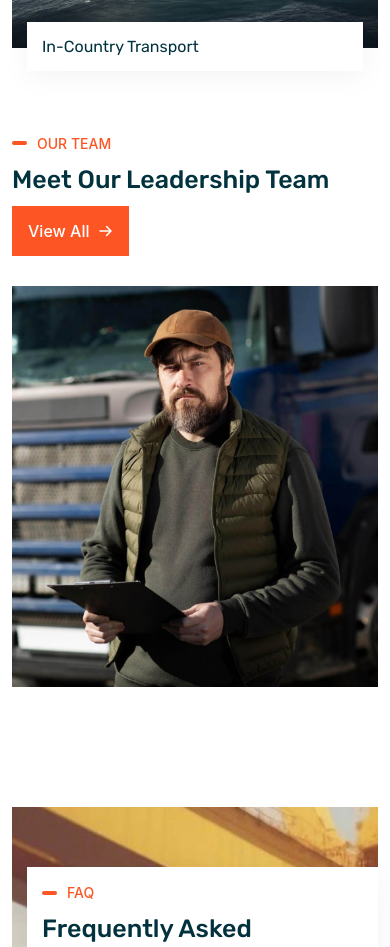
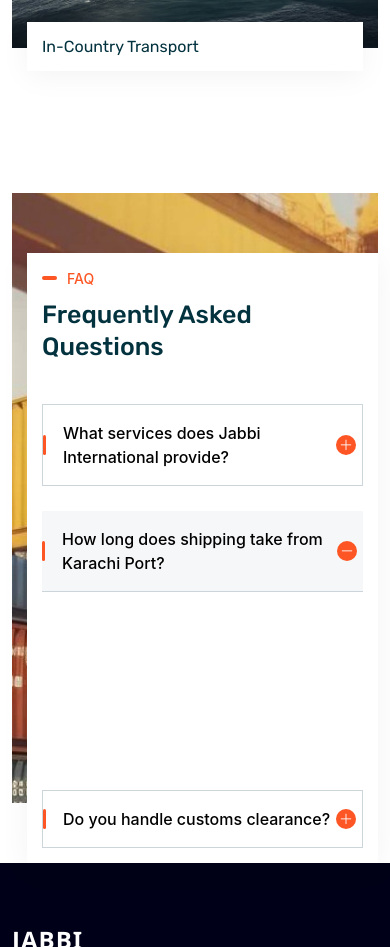
Before and after one commit to Umar-Gul-07/Fright-transportation, a React (Create React App) app: page / in a window 390 px wide. Shown: the part 4600-5547 px from the top of the page. Built offline with nearby package versions, Linux system fonts and the light colour scheme; the HTML template or start-up script is replaced by a standard one.

Commit message:
Remove CEO section completely from Home page - CEO section only on About page

```diff
--- a/src/Pages/Home.jsx
+++ b/src/Pages/Home.jsx
@@ -533,98 +533,6 @@ const Home = () => {
         </div>
       </div>
 
-      <div className="team-area pb-75">
-        <div className="container">
-          <div className="main-max-width mx-auto">
-            <div className="team-section-title">
-              <div
-                className="row align-items-center"
-                data-cue="slideInUp"
-                data-show="true"
-                style={{
-                  animationName: "slideInUp",
-                  animationDuration: "600ms",
-                  animationTimingFunction: "ease",
-                  animationDelay: "0ms",
-                  animationDirection: "normal",
-                  animationFillMode: "both"
-                }}
-              >
-                <div className="col-lg-8 col-sm-8">
-                  <div className="section-title">
-                    <span className="d-block sub-title position-relative">
-                      Our Team
-                    </span>
-                    <h2>Meet Our Leadership Team</h2>
-                  </div>
-                </div>
-                <div className="col-lg-4 col-sm-4">
-                  <Link className="default-btn style-1" to="/about">
-                    View All
-                    <i className="ph-bold ph-arrow-right" />
-                  </Link>
-                </div>
-              </div>
-            </div>
-            <div
-              className="row justify-content-center"
-              data-cues="fadeIn"
-              data-disabled="true"
-            >
-              <div
-                className="col-lg-4 col-sm-6"
-                data-cue="fadeIn"
-                data-show="true"
-                style={{
-                  animationName: "fadeIn",
-                  animationDuration: "600ms",
-                  animationTimingFunction: "ease",
-                  animationDelay: "0ms",
-                  animationDirection: "normal",
-                  animationFillMode: "both"
-                }}
-              >
-                <div className="single-team-info position-relative z-1">
-                  <div className="image">
-                    <img
-                      src="assets/images/team/team1.jpg"
-                      alt="Waheed Khan - CEO & Founder"
-                    />
-                  </div>
-                  <div className="content">
-                    <div className="text">
-                      <h3>
-                        <Link to="/about">Waheed Khan</Link>
-                      </h3>
-                      <p>CEO & Founder</p>
-                    </div>
-                    <div className="icon">
-                      <ul>
-                        <li>
-                          <a href="#" target="_blank" rel="noreferrer">
-                            <i className="ph-bold ph-linkedin-logo" />
-                          </a>
-                        </li>
-                        <li>
-                          <a href="#" target="_blank" rel="noreferrer">
-                            <i className="ph-bold ph-twitter-logo" />
-                          </a>
-                        </li>
-                        <li>
-                          <a href="#" target="_blank" rel="noreferrer">
-                            <i className="ph-bold ph-envelope" />
-                          </a>
-                        </li>
-                      </ul>
-                    </div>
-                  </div>
-                </div>
-              </div>
-                  </div>
-          </div>
-        </div>
-      </div>
-
       <div className="faq-area ptb-100">
         <div className="container">
           <div className="main-max-width mx-auto">
```
